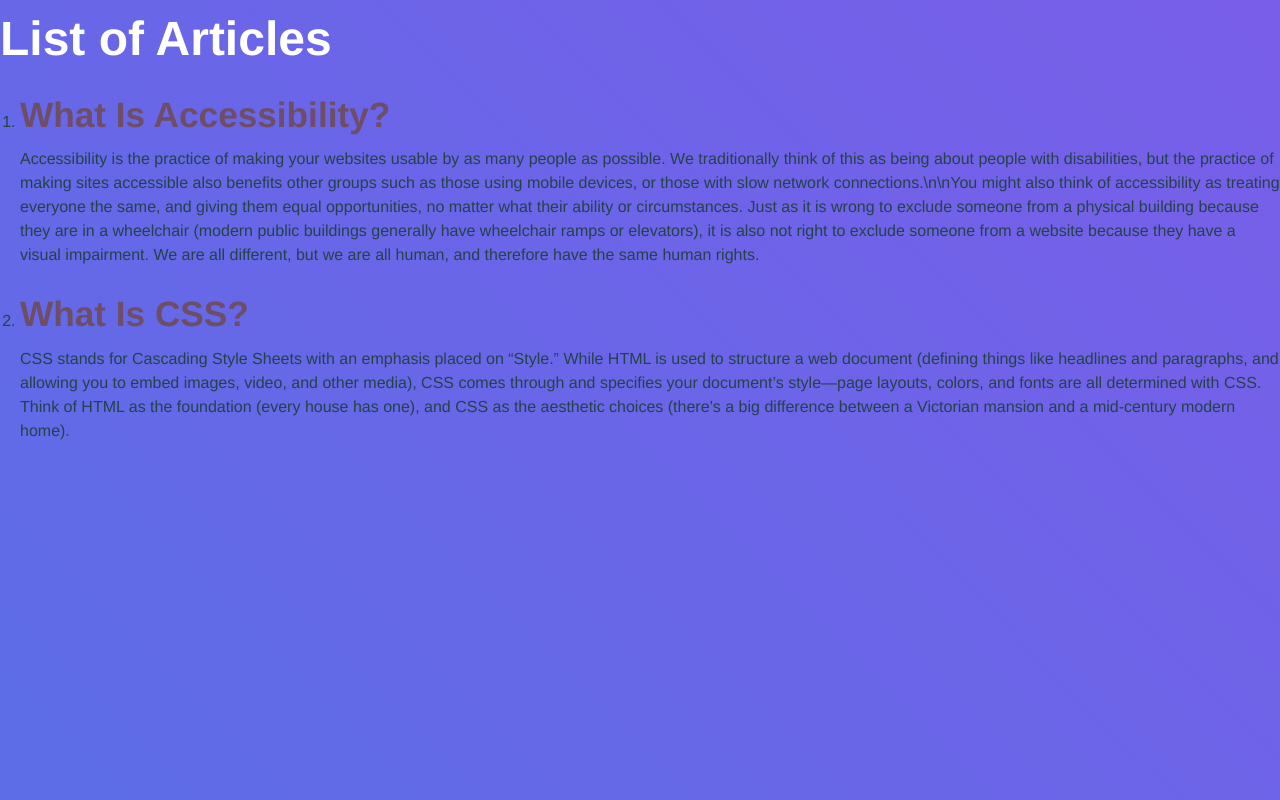
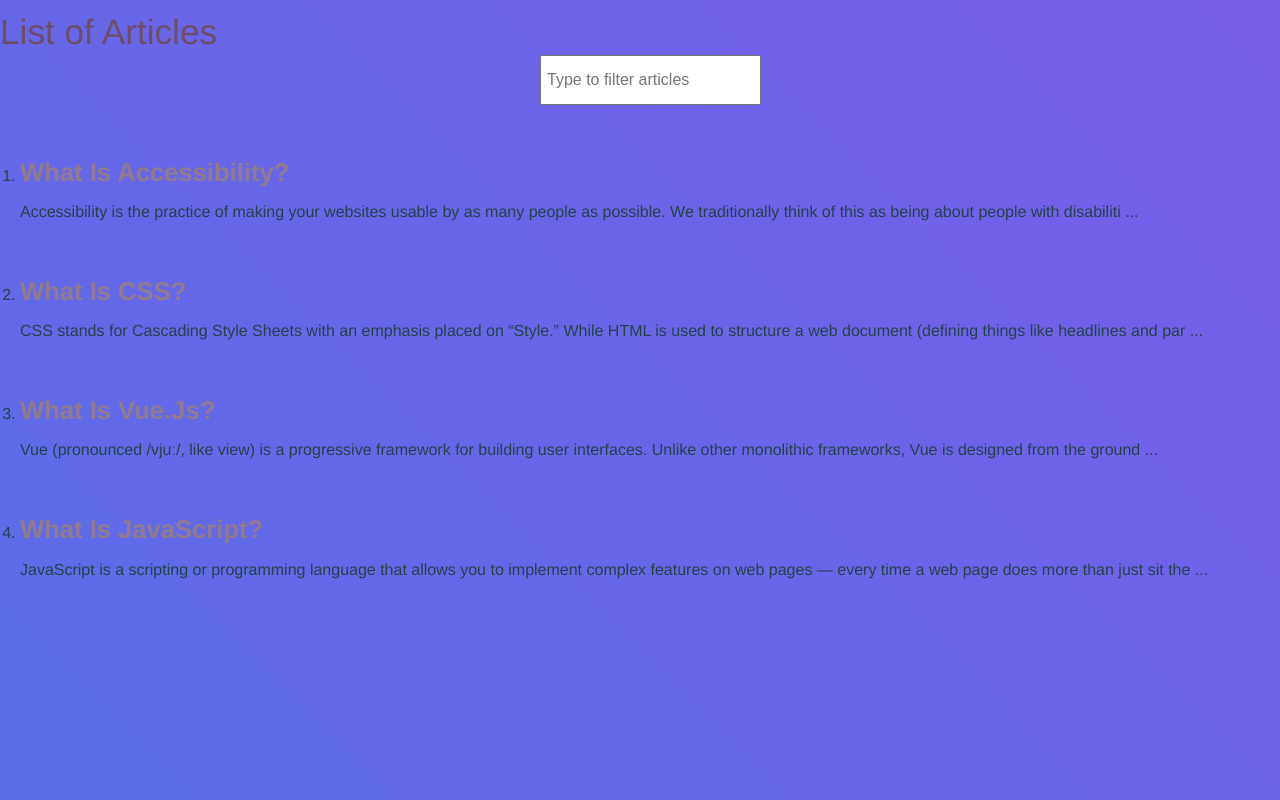
Before and after one commit to thisdot/vue-workshop-v3, a Vue app: page / in a window 1280 px wide. Built offline with nearby package versions, Linux system fonts and the light colour scheme.

Commit message:
build: added module 2 files

```diff
--- a/src/components/Default.vue
+++ b/src/components/Default.vue
@@ -1,42 +1,81 @@
 <template>
   <div class="default">
-    <h1>List of Articles</h1>
-    <ol class="default__articles">
-      <li class="default__article">
-        <h2 class="default__article-title">What is accessibility?</h2>
-        <p class="default__article-content">
-          Accessibility is the practice of making your websites usable by as
-          many people as possible. We traditionally think of this as being about
-          people with disabilities, but the practice of making sites accessible
-          also benefits other groups such as those using mobile devices, or
-          those with slow network connections.\n\nYou might also think of
-          accessibility as treating everyone the same, and giving them equal
-          opportunities, no matter what their ability or circumstances. Just as
-          it is wrong to exclude someone from a physical building because they
-          are in a wheelchair (modern public buildings generally have wheelchair
-          ramps or elevators), it is also not right to exclude someone from a
-          website because they have a visual impairment. We are all different,
-          but we are all human, and therefore have the same human rights.
-        </p>
-      </li>
-      <li class="default__article">
-        <h2 class="default__article-title">What is CSS?</h2>
-        <p class="default__article-content">
-          CSS stands for Cascading Style Sheets with an emphasis placed on
-          “Style.” While HTML is used to structure a web document (defining
-          things like headlines and paragraphs, and allowing you to embed
-          images, video, and other media), CSS comes through and specifies your
-          document’s style—page layouts, colors, and fonts are all determined
-          with CSS. Think of HTML as the foundation (every house has one), and
-          CSS as the aesthetic choices (there’s a big difference between a
-          Victorian mansion and a mid-century modern home).
-        </p>
+    <h2>List of Articles</h2>
+    <div class="default__filter">
+      <input
+        type="text"
+        v-model="filter"
+        placeholder="Type to filter articles "
+      />
+    </div>
+    <ol v-if="filteredArticles.length > 0" class="default__articles">
+      <li
+        class="default__article"
+        v-for="article in filteredArticles"
+        :key="article.id"
+      >
+        <h3 class="default__article-title">{{ article.title }}</h3>
+        <p class="default__article-content">{{ getArticleDetails(article) }}</p>
       </li>
     </ol>
+    <p v-else class="default__no-data">No data matching your filter!</p>
   </div>
 </template>
 
-<script></script>
+<script>
+export default {
+  name: 'Default',
+  data() {
+    return {
+      filter: '',
+      articles: [
+        {
+          id: 1,
+          content:
+            'Accessibility is the practice of making your websites usable by as many people as possible. We traditionally think of this as being about people with disabilities, but the practice of making sites accessible also benefits other groups such as those using mobile devices, or those with slow network connections.\n\nYou might also think of accessibility as treating everyone the same, and giving them equal opportunities, no matter what their ability or circumstances. Just as it is wrong to exclude someone from a physical building because they are in a wheelchair (modern public buildings generally have wheelchair ramps or elevators), it is also not right to exclude someone from a website because they have a visual impairment. We are all different, but we are all human, and therefore have the same human rights.',
+          title: 'What is accessibility?',
+        },
+        {
+          id: 2,
+          content:
+            'CSS stands for Cascading Style Sheets with an emphasis placed on “Style.” While HTML is used to structure a web document (defining things like headlines and paragraphs, and allowing you to embed images, video, and other media), CSS comes through and specifies your document’s style—page layouts, colors, and fonts are all determined with CSS. Think of HTML as the foundation (every house has one), and CSS as the aesthetic choices (there’s a big difference between a Victorian mansion and a mid-century modern home).',
+          title: 'What is CSS?',
+        },
+        {
+          id: 3,
+          content:
+            'Vue (pronounced /vjuː/, like view) is a progressive framework for building user interfaces. Unlike other monolithic frameworks, Vue is designed from the ground up to be incrementally adoptable. The core library is focused on the view layer only, and is easy to pick up and integrate with other libraries or existing projects. On the other hand, Vue is also perfectly capable of powering sophisticated Single-Page Applications when used in combination with modern tooling and supporting libraries.',
+          title: 'What is Vue.js?',
+        },
+        {
+          id: 4,
+          content:
+            'JavaScript is a scripting or programming language that allows you to implement complex features on web pages — every time a web page does more than just sit there and display static information for you to look at — displaying timely content updates, interactive maps, animated 2D/3D graphics, scrolling video jukeboxes, etc. — you can bet that JavaScript is probably involved. It is the third layer of the layer cake of standard web technologies, two of which (HTML and CSS) we have covered in much more detail in other parts of the Learning Area.',
+          title: 'What is JavaScript?',
+        },
+      ],
+    };
+  },
+  computed: {
+    filteredArticles() {
+      return this.articles.filter((article) => {
+        const content = article.content.toLowerCase();
+        const title = article.title.toLowerCase();
+        const filter = this.filter.toLowerCase();
+
+        return content.includes(filter) || title.includes(filter);
+      });
+    },
+  },
+  methods: {
+    getArticleDetails(article) {
+      if (!article) return;
+
+      return `${article.content.substring(0, 160)} ...`;
+    },
+  },
+};
+</script>
 
 <style lang="scss" scoped>
 .default {
--- /dev/null
+++ b/src/components/base/dashboard.randomArticle.vue
@@ -0,0 +1,37 @@
+<template>
+  <div>
+    <p class="title">{{ title }}</p>
+    <p class="content">{{ content }}</p>
+  </div>
+</template>
+
+<script>
+export default {
+  name: 'RandomArticle',
+  props: {
+    article_id: {
+      type: Number,
+      required: true,
+    },
+    title: {
+      type: String,
+      required: true,
+    },
+    content: {
+      type: String,
+      required: true,
+    },
+  },
+};
+</script>
+
+<style lang="scss" scoped>
+.title {
+  text-transform: capitalize;
+  font-weight: bold;
+}
+
+.content {
+  padding-top: 10px;
+}
+</style>
```
Also changed, not shown: src/components/ExerciseTwo.vue (added, +37 -0 lines), src/components/solutions/Default_solution.vue (+27 -26 lines), src/components/solutions/ExerciseTwo_solution.vue (added, +33 -0 lines).
